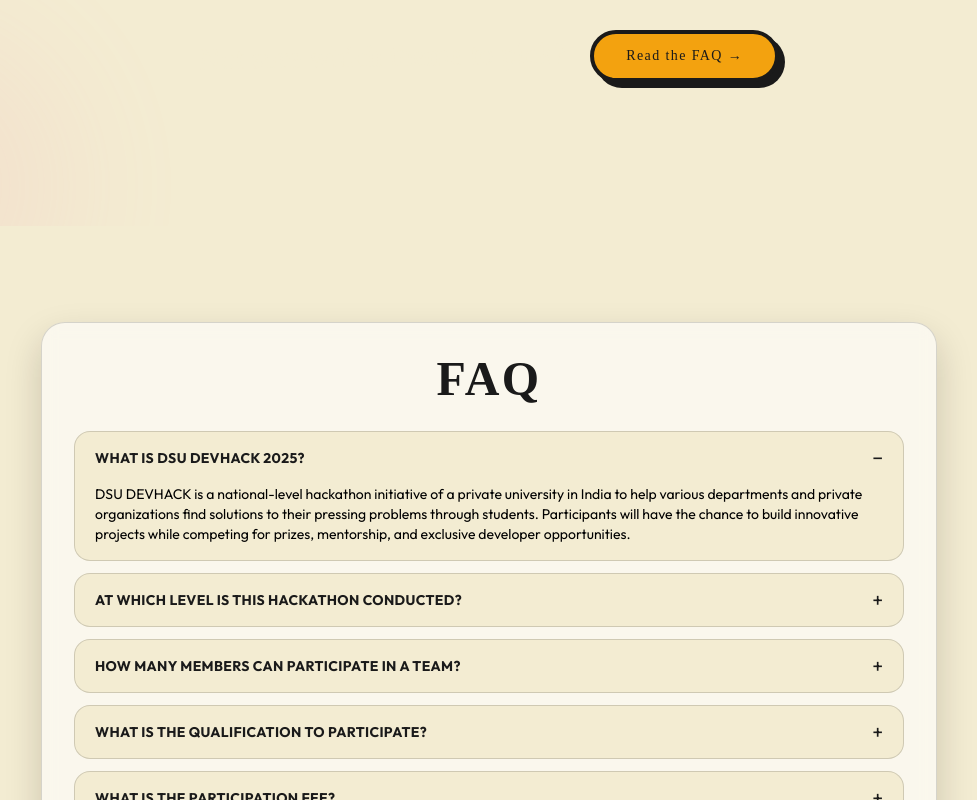
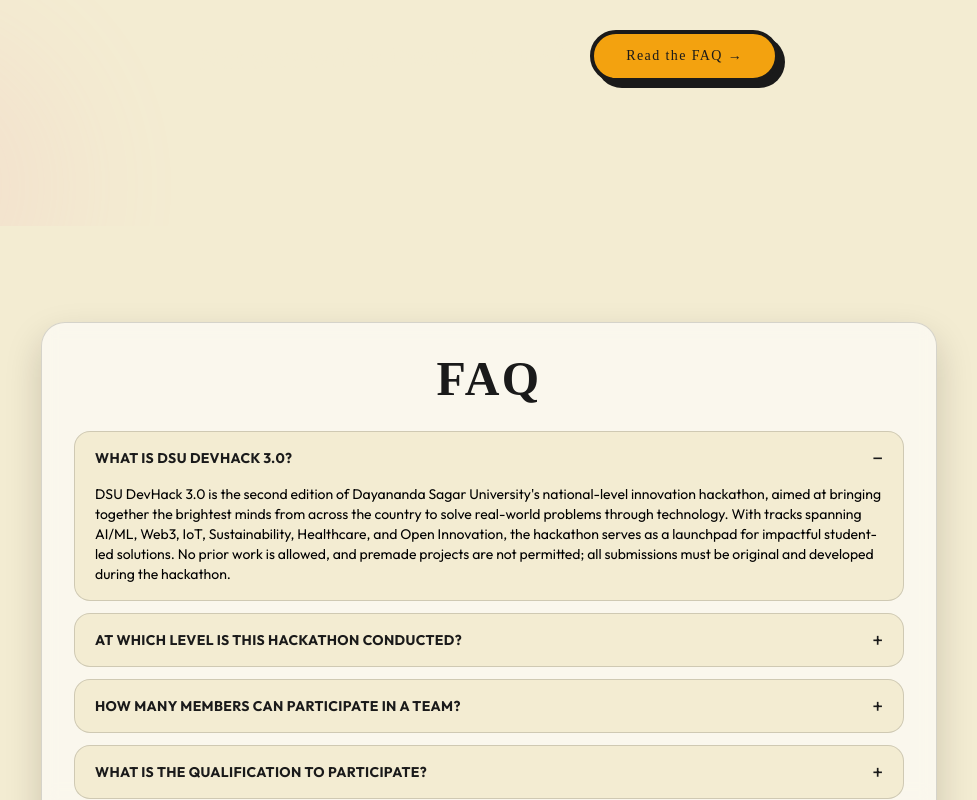
Before and after one commit to ManaviP/dev3.0, a React (Vite) app: page / in a window 1280 px wide. Shown: the part 6444-7244 px from the top of the page, without its empty margins (151-1128 px from the left). Built offline with nearby package versions, Linux system fonts and the light colour scheme; a web font is replaced by a local one.

Commit message:
corrected faq

```diff
--- a/src/sections/FAQ.tsx
+++ b/src/sections/FAQ.tsx
@@ -2,8 +2,11 @@ import { useState } from 'react';
 import { AnimatePresence, motion } from 'framer-motion';
 
 const faqs = [
-  { q: 'What is DSU DEVHACK 2025?', a: 'DSU DEVHACK is a national-level hackathon initiative of a private university in India to help various departments and private organizations find solutions to their pressing problems through students. Participants will have the chance to build innovative projects while competing for prizes, mentorship, and exclusive developer opportunities.' },
-  { q: 'At which level is this hackathon conducted?', a: 'The DSU DEVHACK Hackathon is conducted at the national level.' },
+    {
+    q: 'What is DSU DEVHACK 3.0?',
+    a: 'DSU DevHack 3.0 is the second edition of Dayananda Sagar University\'s national-level innovation hackathon, aimed at bringing together the brightest minds from across the country to solve real-world problems through technology. With tracks spanning AI/ML, Web3, IoT, Sustainability, Healthcare, and Open Innovation, the hackathon serves as a launchpad for impactful student-led solutions. No prior work is allowed, and premade projects are not permitted; all submissions must be original and developed during the hackathon.',
+  },
+{ q: 'At which level is this hackathon conducted?', a: 'The DSU DEVHACK Hackathon is conducted at the national level.' },
   { q: 'How many members can participate in a team?', a: 'A team can have only 3 members. All members should be registered students at the time of the event.' },
   { q: 'What is the qualification to participate?', a: 'Participants must be currently enrolled in an undergraduate Engineering program.' },
   { q: 'What is the participation fee?', a: 'The participation in DSU DEVHACK 2026 is completely free!' },
```
